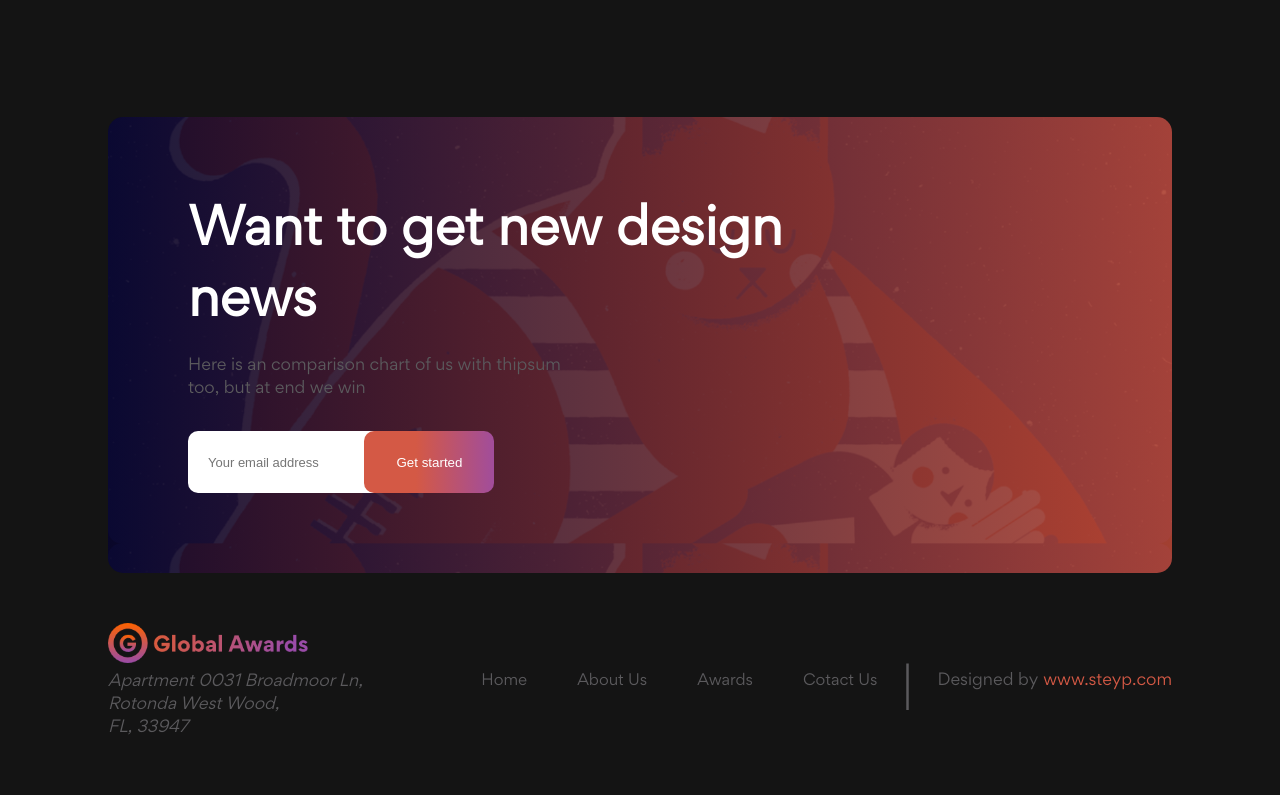
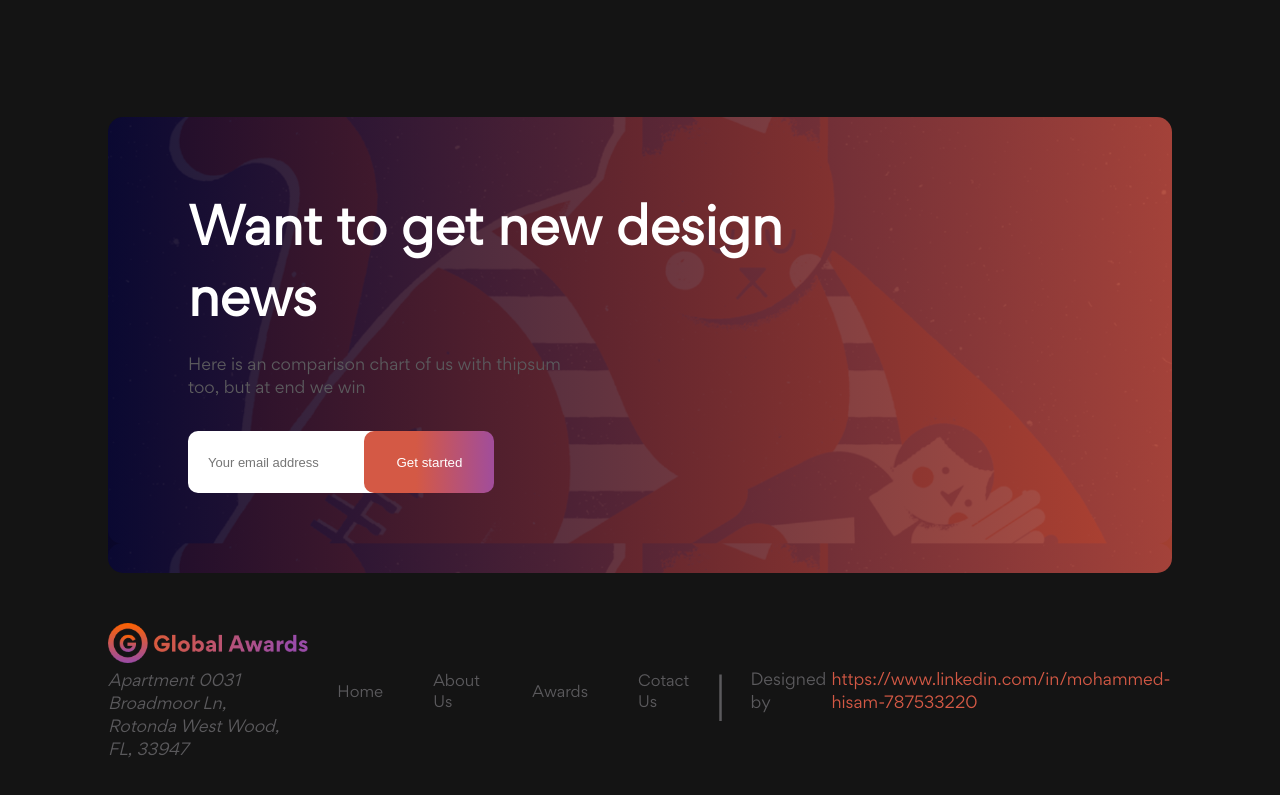
Before and after one commit to MohammedHisam/Global_Awards_Site, a plain HTML site: page index.html in a window 1280 px wide. Shown: the part 1075-1870 px from the top of the page. Drawn offline with Linux system fonts and the light colour scheme.

Commit message:
Update index.html

```diff
--- a/index.html
+++ b/index.html
@@ -143,7 +143,7 @@
             <a href="" class="footer-link">Cotact Us</a>
             <span>|</span>
             <p>Designed by</p>
-            <a href="www.steyp.com" class="website"> www.steyp.com</a>
+            <a href="www.steyp.com" class="website"> https://www.linkedin.com/in/mohammed-hisam-787533220</a>
 
         </div>
     </footer>
```
